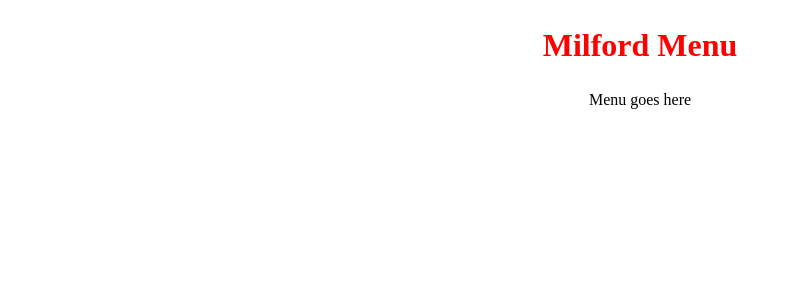
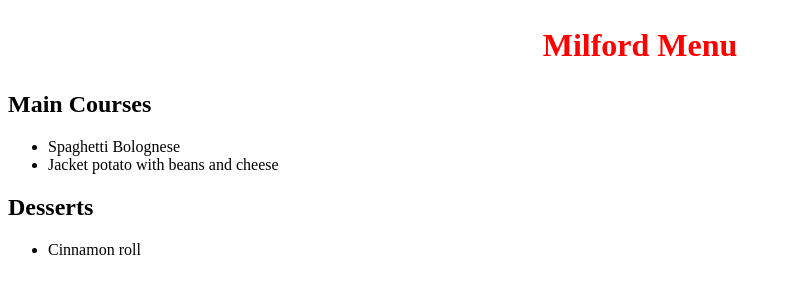
Before and after one commit to sonikblue/milford-menu, a Vue app: page / in a window 1280 px wide. Shown: the top 300 px of the page, without its empty margins (0-792 px from the left). Built offline with nearby package versions, Linux system fonts and the light colour scheme.

Commit message:
Add components for menu display

```diff
--- a/src/App.vue
+++ b/src/App.vue
@@ -1,11 +1,24 @@
 <script lang="ts">
+import { defineComponent } from "vue";
 import MenuPanel from "./components/MenuPanel.vue";
 
-export default {
+export default defineComponent({
+  data() {
+    return {
+      // TODO: Wire in menu service. Create it here? What part of the lifecycle?
+      menu: {
+        mains: [
+          { description: "Spaghetti Bolognese" },
+          { description: "Jacket potato with beans and cheese" },
+        ],
+        desserts: [{ description: "Cinnamon roll" }],
+      },
+    };
+  },
   components: {
     MenuPanel,
   },
-};
+});
 </script>
 
 <template>
@@ -14,7 +27,7 @@ export default {
   </header>
 
   <main>
-    <MenuPanel menu="Menu goes here" />
+    <MenuPanel :menu="menu" />
   </main>
 </template>
 
@@ -29,6 +42,6 @@ header h1 {
 }
 
 main {
-  text-align: center;
+  text-align: left;
 }
 </style>
--- a/src/components/MenuPanel.vue
+++ b/src/components/MenuPanel.vue
@@ -1,13 +1,19 @@
 <script lang="ts">
-import { defineComponent } from "vue";
+import type { Menu } from "@/types/menu";
+import { defineComponent, type PropType } from "vue";
+import MenuSection from "./MenuSection.vue";
 
 export default defineComponent({
+  components: {
+    MenuSection,
+  },
   props: {
-    menu: String, // TODO: This needs to be our Menu type
+    menu: { type: Object as PropType<Menu>, required: true },
   },
 });
 </script>
 
 <template>
-  <div>{{ menu }}</div>
+  <MenuSection :items="menu.mains">Main Courses</MenuSection>
+  <MenuSection :items="menu.desserts">Desserts</MenuSection>
 </template>
--- /dev/null
+++ b/src/components/MenuSection.vue
@@ -0,0 +1,22 @@
+<script lang="ts">
+import type { MenuItem } from "@/types/menu";
+import { defineComponent, type PropType } from "vue";
+
+export default defineComponent({
+  props: {
+    items: { type: Array as PropType<Array<MenuItem>>, required: true },
+  },
+});
+</script>
+
+<template>
+  <h2>
+    <slot></slot>
+  </h2>
+
+  <ul>
+    <li v-for="(item, index) in items" :key="index">
+      {{ item.description }}
+    </li>
+  </ul>
+</template>
```
Also changed, not shown: 2 other files (tests, documents, lock files or other folders).
